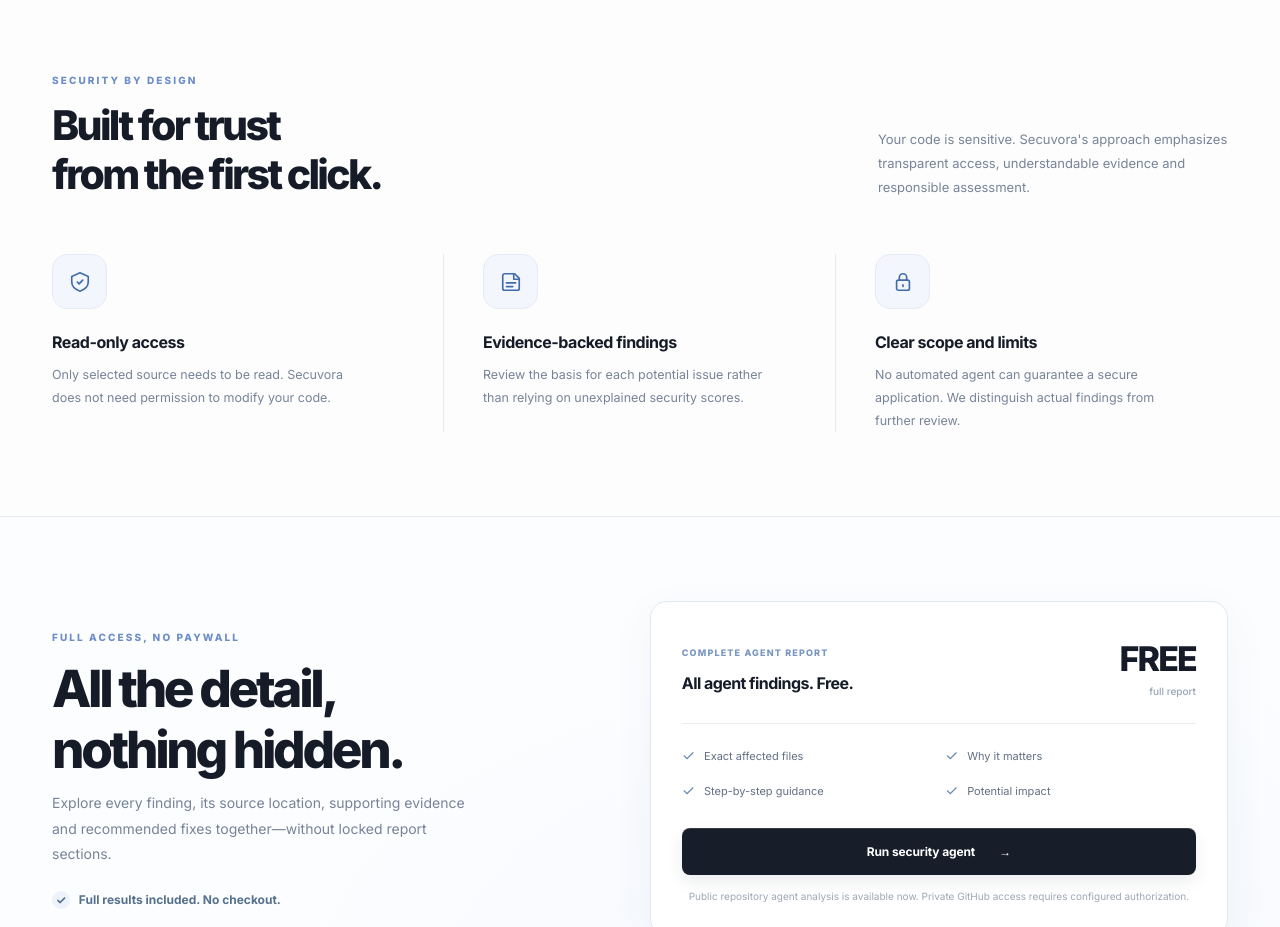
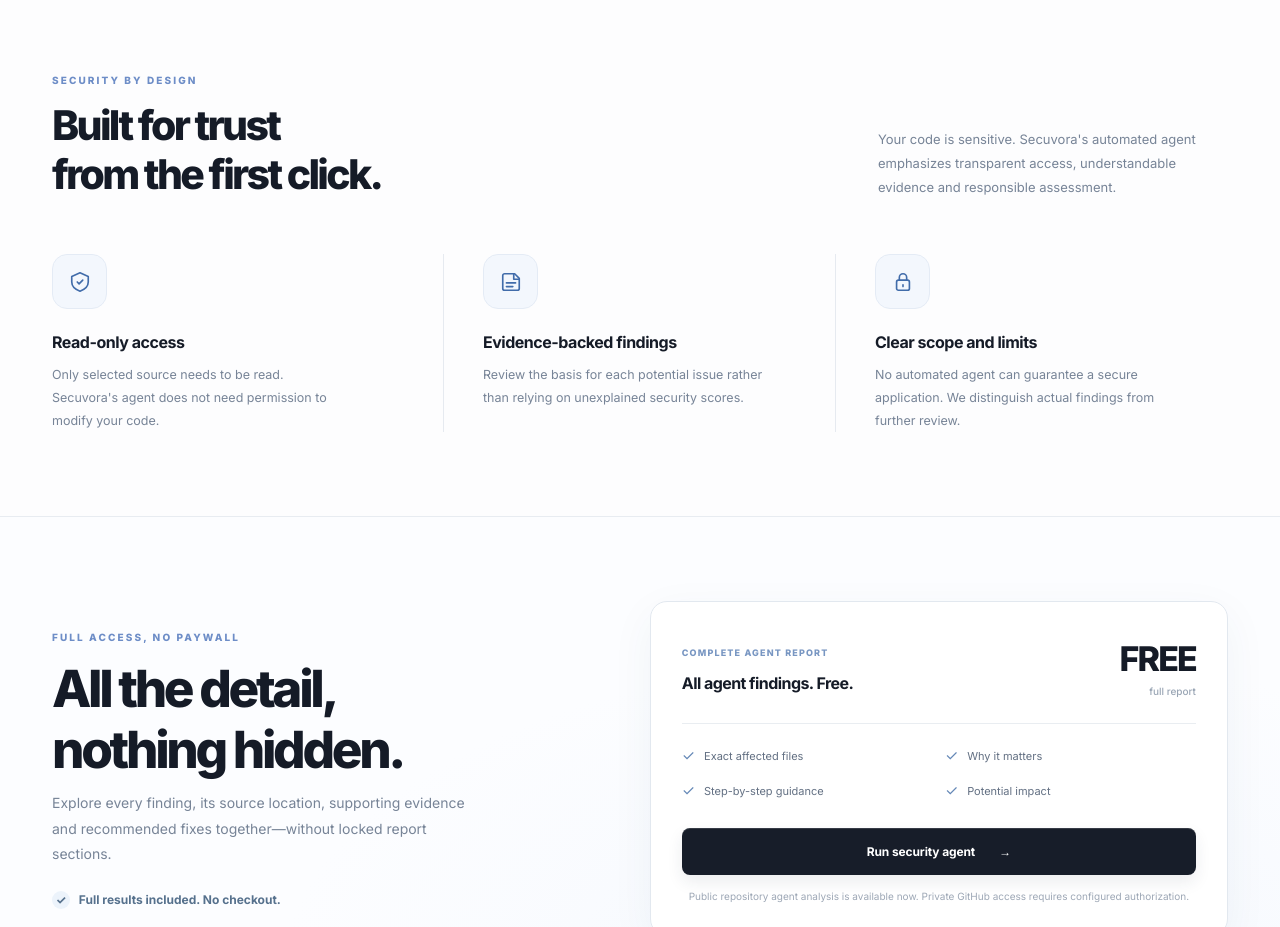
Before and after one commit to helloskyorigin/Safe-sure, a Next.js app: page / in a window 1280 px wide. Shown: the part 3060-3987 px from the top of the page. Built offline with nearby package versions, Linux system fonts and the light colour scheme.

Commit message:
copy: refine Secuvora agent positioning and truthful feature descriptions

```diff
--- a/components/SecuritySection.tsx
+++ b/components/SecuritySection.tsx
@@ -12,7 +12,7 @@ export default function SecuritySection() {
             </h2>
           </div>
           <p>
-            Your code is sensitive. Secuvora&apos;s approach emphasizes transparent
+            Your code is sensitive. Secuvora's automated agent emphasizes transparent
             access, understandable evidence and responsible assessment.
           </p>
         </div>
@@ -26,7 +26,7 @@ export default function SecuritySection() {
             </div>
             <h3>Read-only access</h3>
             <p>
-              Only selected source needs to be read. Secuvora does not need permission
+              Only selected source needs to be read. Secuvora's agent does not need permission
               to modify your code.
             </p>
           </article>
```
